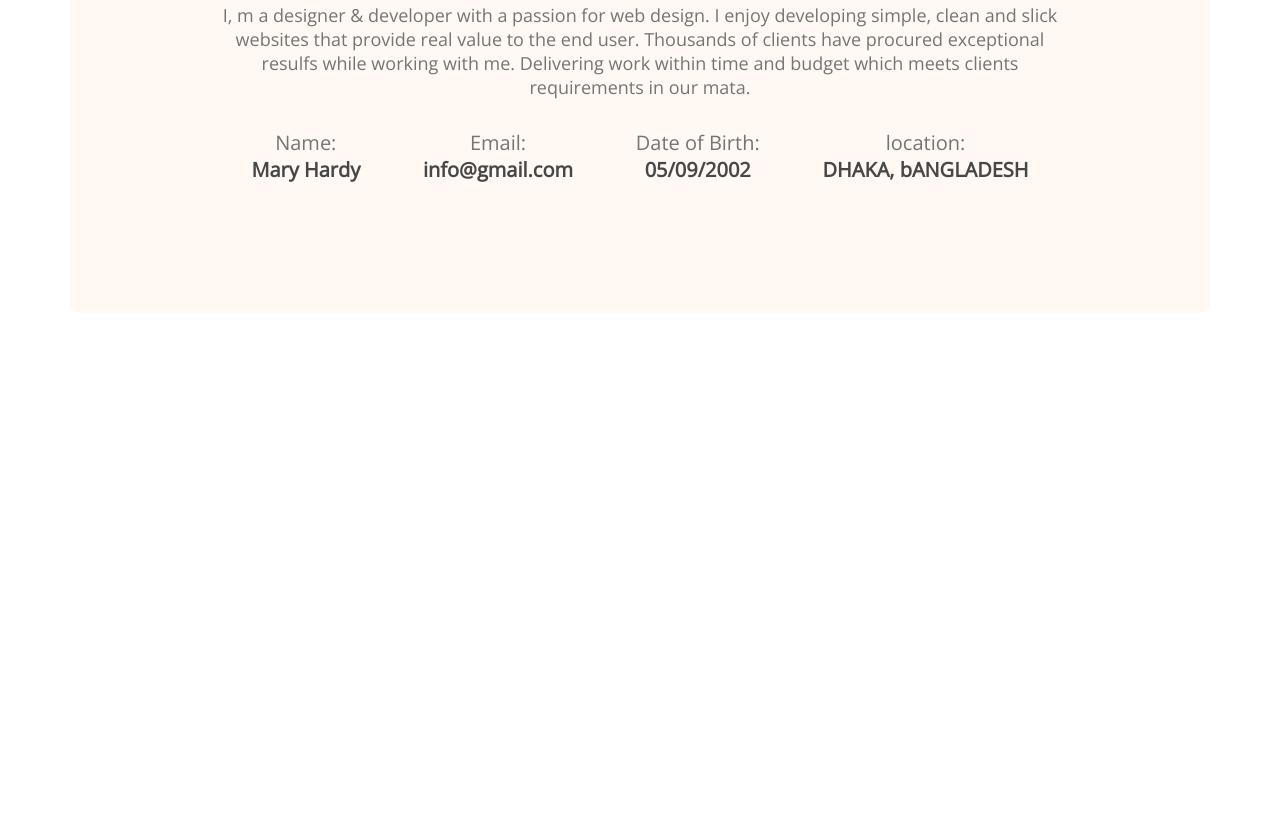
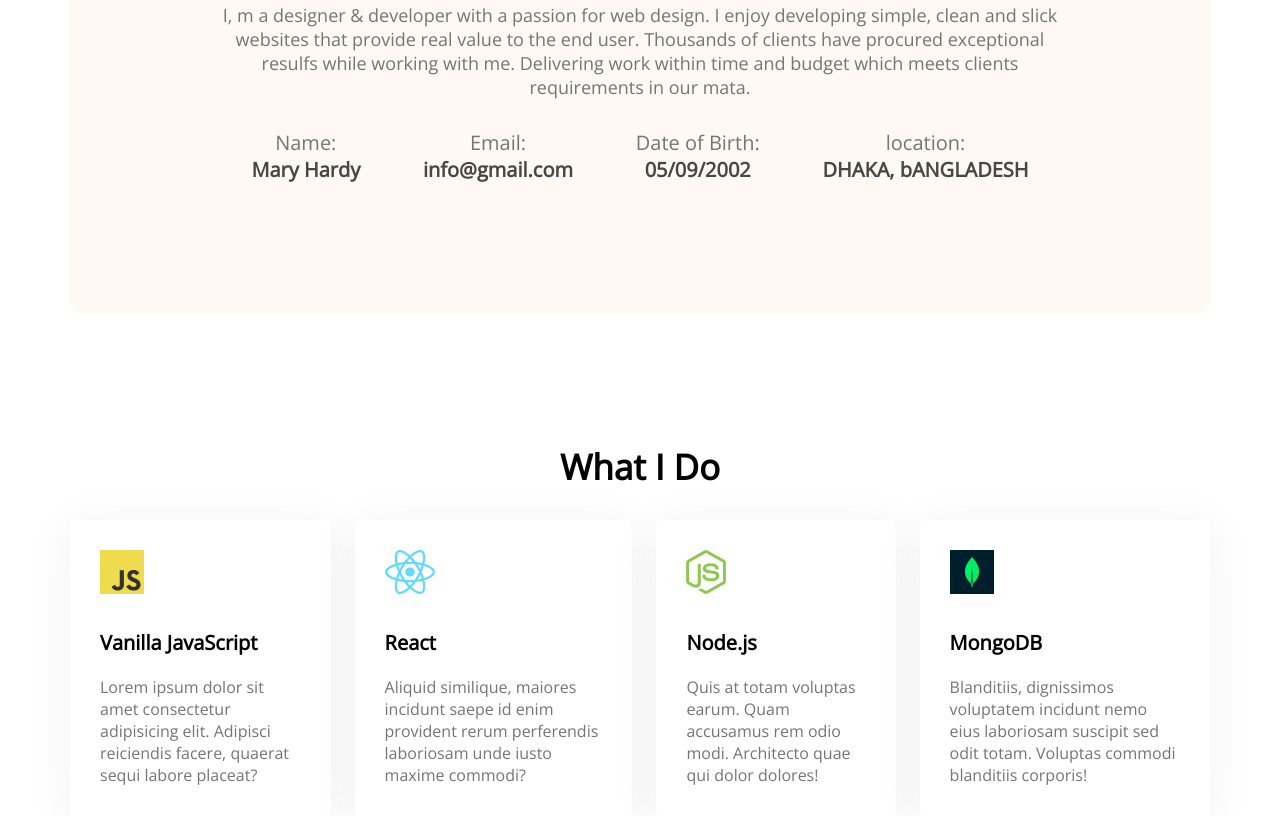
Before and after one commit to ArjumanJesmin/developer-portfolio, a plain HTML site: page index.html in a window 1280 px wide. Shown: the part 1174-1990 px from the top of the page. Before the commit the page ends 1487 px from the top, so only its background shows below. Drawn offline with nearby package versions, Linux system fonts and the light colour scheme.

Commit message:
Skill Section is Updated

```diff
--- a/index.html
+++ b/index.html
@@ -54,6 +54,35 @@
                 </div>
             </div>
         </section>
+        <!-- what i do section -->
+
+        <section class="what-i-do">
+            <h3 class="section-title">What I Do</h3>
+            <!-- .skills-container>.skill*4>img+p.skill-title+p.skill-desc>lorem15 -->
+            <div class="skills-container">
+                <div class="skill">
+                    <img src="./images/icons/js.png" alt="">
+                    <p class="skill-title">Vanilla JavaScript</p>
+                    <p class="skill-desc">Lorem ipsum dolor sit amet consectetur adipisicing elit. Adipisci reiciendis facere, quaerat sequi labore placeat?</p>
+                </div>
+                <div class="skill">
+                    <img src="./images/icons/react.png" alt="">
+                    <p class="skill-title">React</p>
+                    <p class="skill-desc">Aliquid similique, maiores incidunt saepe id enim provident rerum perferendis laboriosam unde iusto maxime commodi?</p>
+                </div>
+                <div class="skill">
+                    <img src="./images/icons/nodejs.png" alt="">
+                    <p class="skill-title">Node.js</p>
+                    <p class="skill-desc">Quis at totam voluptas earum. Quam accusamus rem odio modi. Architecto quae qui dolor dolores!</p>
+                </div>
+                <div class="skill">
+                    <img src="./images/icons/mongo.png" alt="">
+                    <p class="skill-title">MongoDB</p>
+                    <p class="skill-desc">Blanditiis, dignissimos voluptatem incidunt nemo eius laboriosam suscipit sed odit totam. Voluptas commodi blanditiis corporis!</p>
+                </div>
+            </div>
+        </section>
+        <!-- Resume Section -->
     </main>
     <footer></footer>
 </body>
--- a/style/portfolio.css
+++ b/style/portfolio.css
@@ -18,12 +18,14 @@
     border: 0;
     padding: 18px 35px;
 }
-.header{
+
+.header {
     background-color: #FFF8F3;
     background-image: url('/images/header_bg.png'), url(/images/developer.png);
     background-repeat: no-repeat;
     background-position: bottom right, left;
 }
+
 /* header and navigation styles */
 nav {
     display: flex;
@@ -71,43 +73,76 @@ nav li {
     font-size: 12px;
     margin-bottom: 30px;
 }
+
 /* main section */
 
-main{
+main {
     max-width: 1140px;
     margin: 0 auto;
 }
 
 /* about section styles */
-.about{
+.about {
     margin-top: 130px;
     background-color: #FFF8F3;
     border-radius: 10px;
     padding: 130px 150px;
     text-align: center;
 }
-.section-title{
 
+.section-title {
+    text-align: center;
     margin-bottom: 30px;
     font-weight: 700;
     font-size: 35px;
 }
-.section-desc{
+
+.section-desc {
     color: #757575;
     font-size: 18px;
     margin-bottom: 30px;
 }
 
-.about-info-container{
+.about-info-container {
     display: flex;
     justify-content: space-around;
 }
-.about .info-title{
+
+.about .info-title {
     font-size: 20px;
     color: #757575;
 }
-.info-desc{
+
+.info-desc {
     font-weight: 700;
     font-size: 20px;
     color: #474747;
 }
+
+/* what i do styles */
+.what-i-do {
+    margin-top: 130px;
+}
+
+.skills-container {
+    display: flex;
+    gap: 24px;
+}
+
+.skill {
+    background: #FFFFFF;
+    box-shadow: 0px 6px 50px rgba(0, 0, 0, 0.06);
+    border-radius: 5px;
+    padding: 30px;
+}
+
+.skill-title {
+    font-weight: 700;
+    font-size: 20px;
+    margin-top: 30px;
+    margin-bottom: 20px;
+}
+
+.skill-desc {
+    color: #757575;
+}
```
Lines whose indentation alone changed are shown as unchanged.
